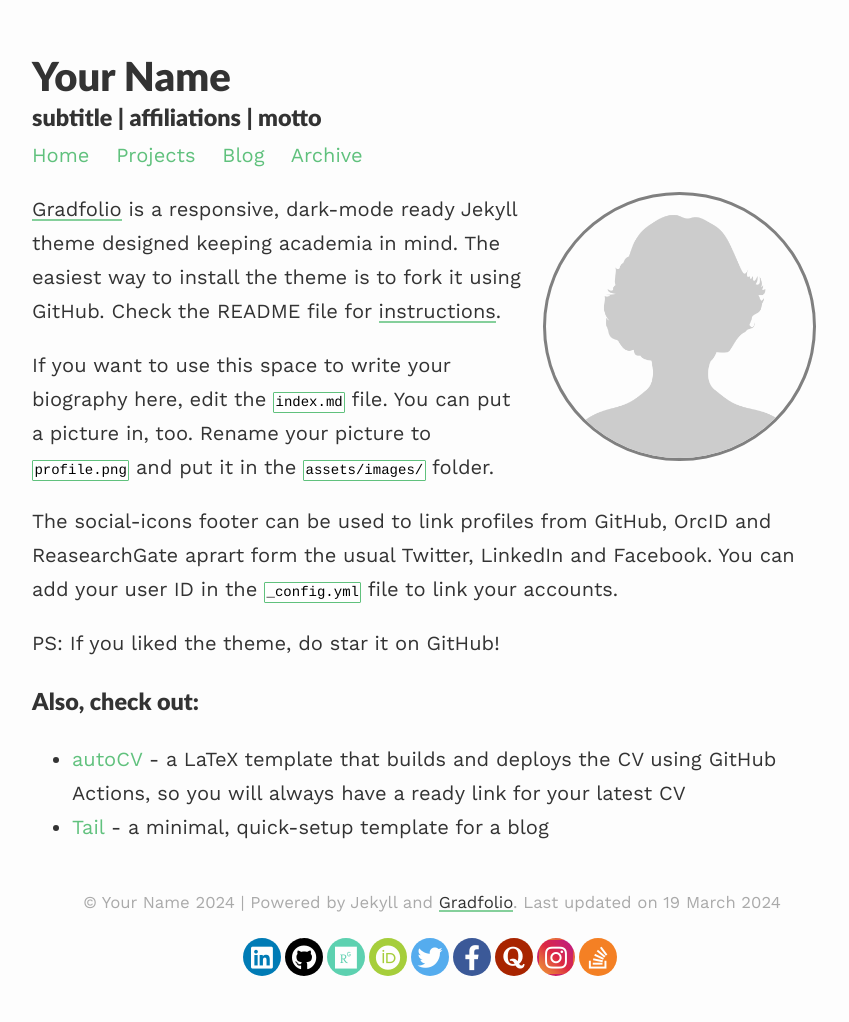
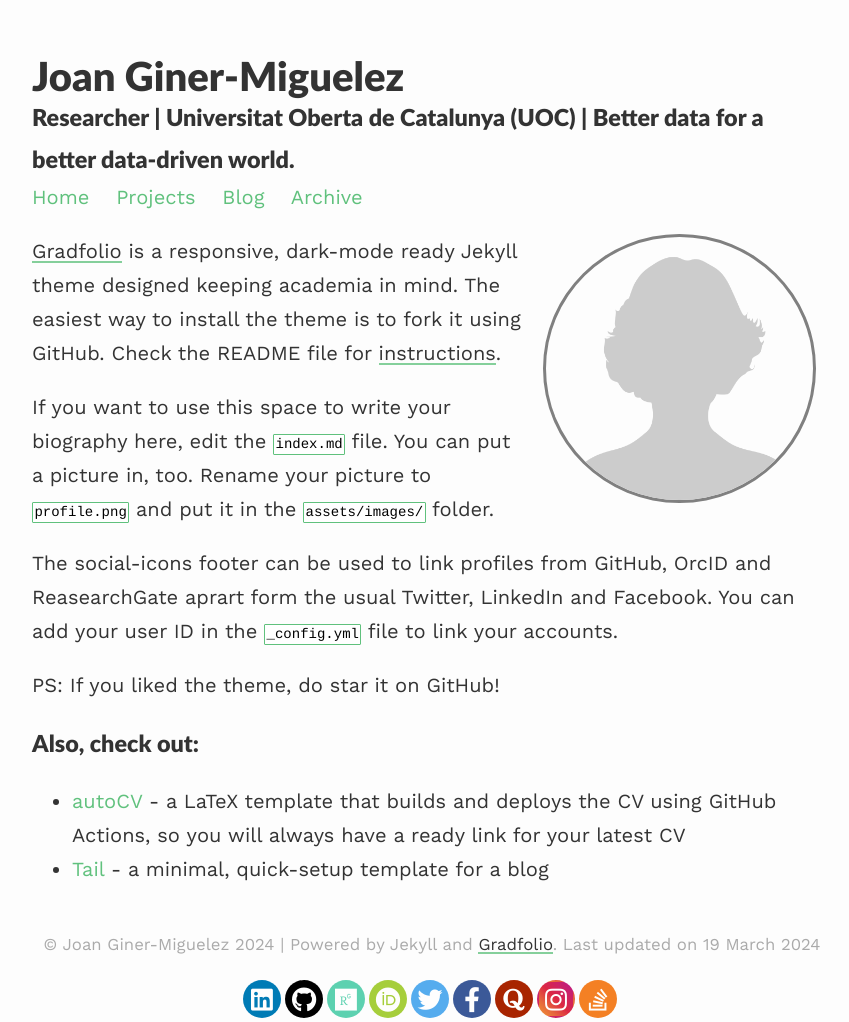
Before and after one commit to JoanGi/site, a Jekyll site: the page built from index.md, in a window 1280 px wide. Shown: the whole page, without its empty margins (208-1057 px from the left). Built offline with Jekyll 4.4.1, drawn with Linux system fonts in a browser that asks for light colours; nearby versions of some CDN libraries; before the commit the page ends 980 px from its top, so only the background shows below that; some of the changed lines change nothing that is shown.

Commit message:
Update _config.yml

```diff
--- a/_config.yml
+++ b/_config.yml
@@ -1,11 +1,11 @@
 ### your site title here
 
-title: Your Name
-description: subtitle | affiliations | motto
+title: Joan Giner-Miguelez
+description: Researcher | Universitat Oberta de Catalunya (UOC) | Better data for a better data-driven world.
 
 baseurl: /website_portfolio #name of GitHub repository
 url: "" #custom url to be used instead of GitHub repository
-email: #
+email: #jginermi@uoc.edu
 
 # Pagination
 paginate: 4
@@ -13,12 +13,12 @@ permalink: /blog/:year/:title/
 paginate_path: /blog/page:num/
 
 # Social media links in footer
-twitter: "#"
-linkedin: "#"
+twitter: "https://twitter.com/home"
+linkedin: "https://www.linkedin.com/in/joan-giner-miguelez/"
 stackoverflow: "#"
-github: "#"
-researchgate: "#"
-orcid: "#"
+github: "https://github.com/JoanGi"
+researchgate: "https://scholar.google.es/citations?user=zTSql-wAAAAJ&hl=ca&oi=ao"
+orcid: "https://orcid.org/0000-0003-2335-6977"
 quora: "#"
 instagram: "#"
 facebook: "#"
```
